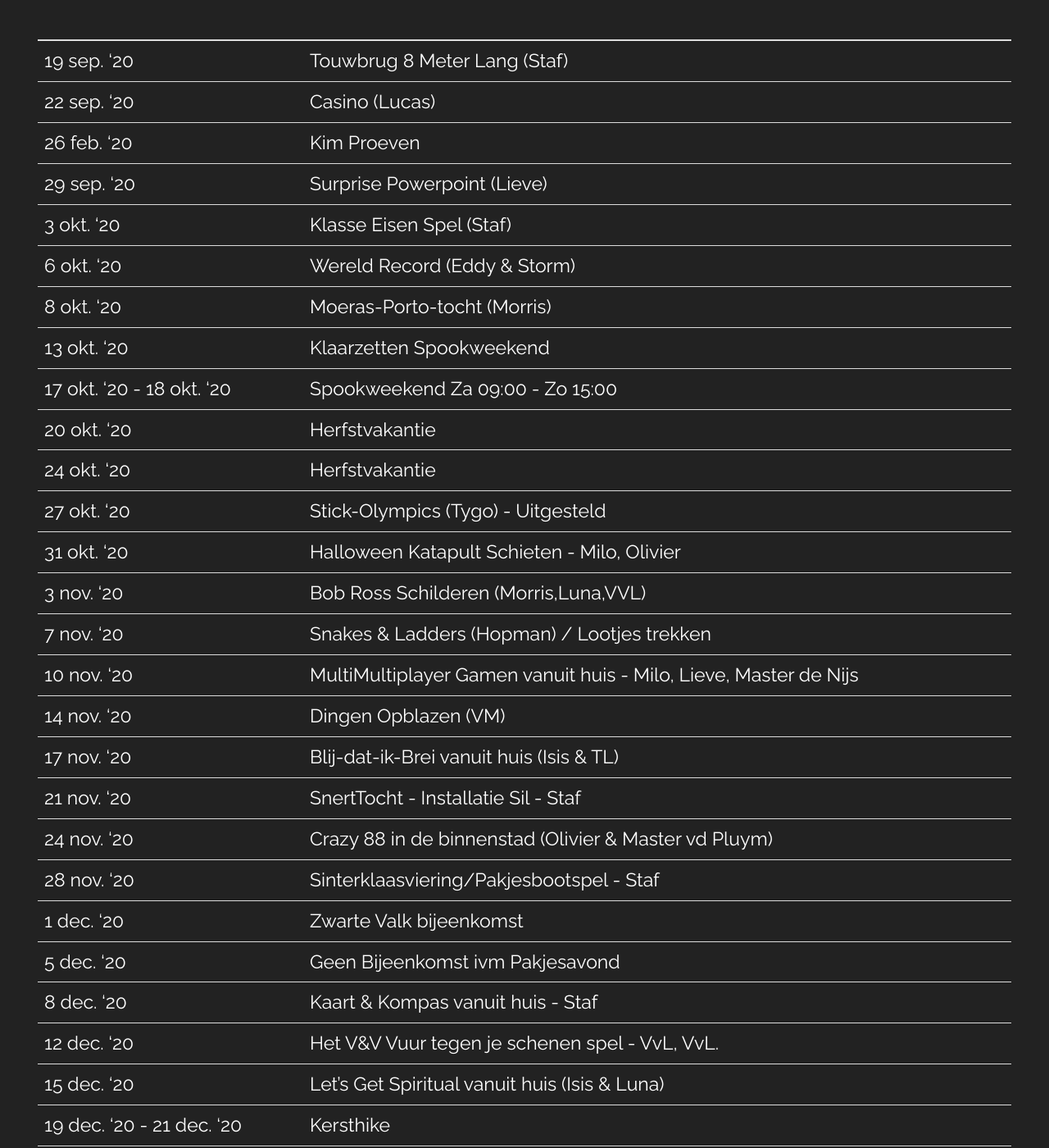
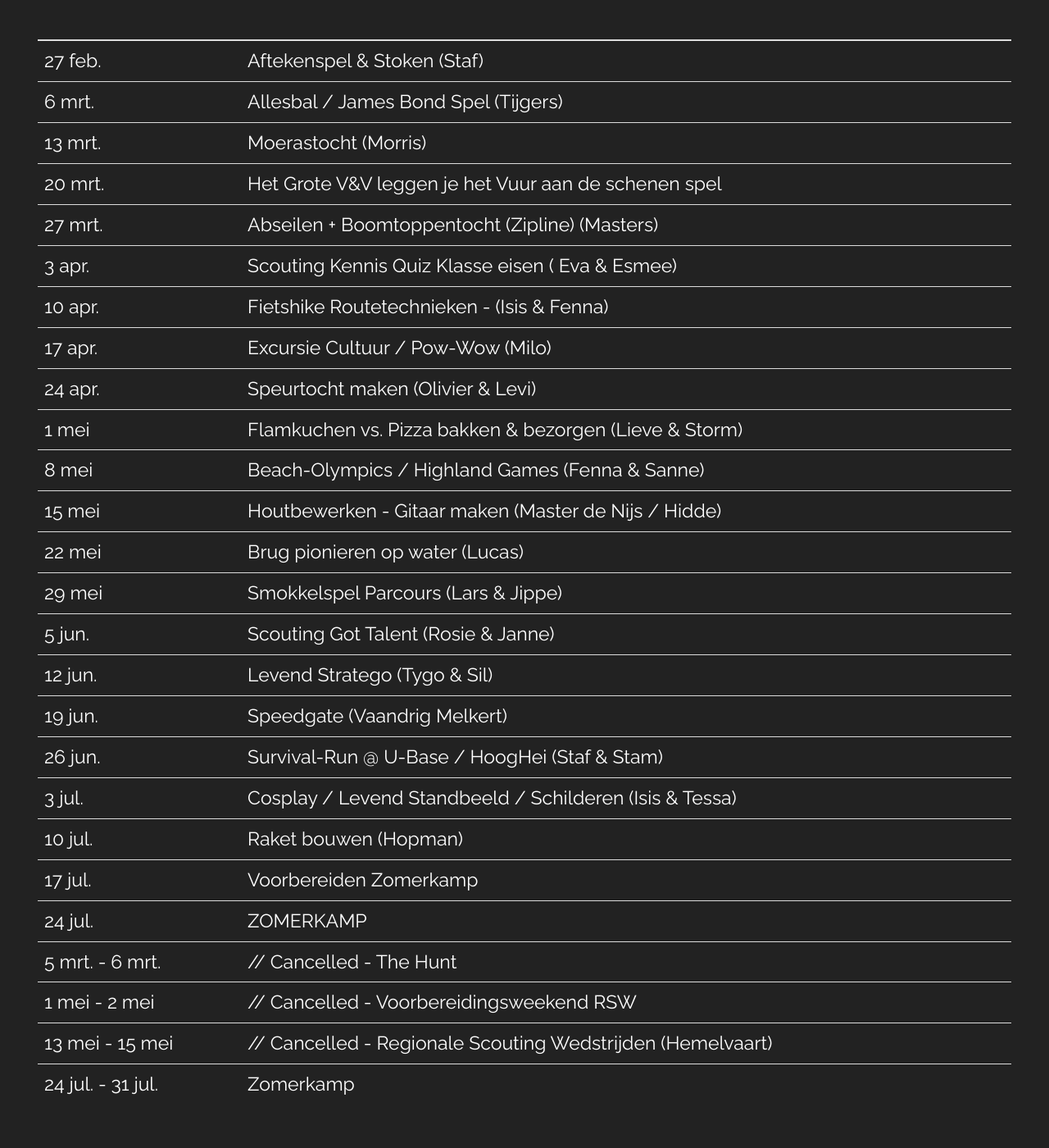
Before and after one commit to nognooitmeegemaakt/website, a Jekyll site: the page built from _agenda/scouts.md, in a window 1280 px wide and 1400 px high, scrolled down 426 px. Shown: the whole window at 82% size. Built offline with Jekyll 4.4.1, drawn with Linux system fonts in a browser that asks for light colours; some web fonts are replaced; some of the changed text lies outside the part shown.

Commit message:
Update scouts.md Agenda through CMS
By Guidon van den Berg (141.101.105.153)

```diff
--- a/_agenda/scouts.md
+++ b/_agenda/scouts.md
@@ -8,46 +8,36 @@ footer: ""
 
 Scouts Programma van September t/m December
 
-Aangepast op 31 oktober.
+Aangepast op 27 februari.
 
 | | |
 |---|---|
-| 19 sep. '20 | Touwbrug 8 Meter Lang (Staf) |
-| 22 sep. '20 | Casino (Lucas) |
-| 26 feb. '20 | Kim Proeven |
-| 29 sep. '20 | Surprise Powerpoint (Lieve) |
-| 3 okt. '20 | Klasse Eisen Spel (Staf) |
-| 6 okt. '20 | Wereld Record (Eddy & Storm) |
-| 8 okt. '20 | Moeras-Porto-tocht (Morris) |
-| 13 okt. '20 | Klaarzetten Spookweekend |
-| 17 okt. '20 - 18 okt. '20 | Spookweekend Za 09:00 - Zo 15:00 |
-| 20 okt. '20 | Herfstvakantie |
-| 24 okt. '20 | Herfstvakantie |
-| 27 okt. '20 | Stick-Olympics (Tygo) - Uitgesteld |
-| 31 okt. '20 | Halloween Katapult Schieten - Milo, Olivier |
-| 3 nov. '20 | Bob Ross Schilderen (Morris,Luna,VVL) |
-| 7 nov. '20 | Snakes & Ladders (Hopman) / Lootjes trekken |
-| 10 nov. '20 | MultiMultiplayer Gamen vanuit huis - Milo, Lieve, Master de Nijs |
-| 14 nov. '20 | Dingen Opblazen (VM) |
-| 17 nov. '20 | Blij-dat-ik-Brei vanuit huis (Isis & TL) |
-| 21 nov. '20 | SnertTocht - Installatie Sil - Staf |
-| 24 nov. '20 | Crazy 88 in de binnenstad (Olivier & Master vd Pluym) |
-| 28 nov. '20 | Sinterklaasviering/Pakjesbootspel - Staf |
-| 1 dec. '20 | Zwarte Valk bijeenkomst |
-| 5 dec. '20 | Geen Bijeenkomst ivm Pakjesavond |
-| 8 dec. '20 | Kaart & Kompas vanuit huis - Staf  |
-| 12 dec. '20 | Het V&V Vuur tegen je schenen spel - VvL, VvL. |
-| 15 dec. '20 | Let's Get Spiritual vanuit huis (Isis & Luna) |
-| 19 dec. '20 - 21 dec. '20 | Kersthike |
-| 22 dec. '20 - 5 jan. '21 | Kerstvakantie |
-| 8 jan. '21 | Nieuwjaarsborrel |
-| 9 jan. '21 | Overvliegen - 12:30-14:30 |
-| 12 jan. '21 | Programma Maken |
-| 15 jan. '21 | Culturele Excursie (Milo) |
-| 5 mrt. '21 - 6 mrt. '21 | The Hunt |
-| 1 mei '21 - 2 mei '21 | Voorbereidingsweekend RSW |
-| 13 mei '21 - 15 mei '21 | Regionale Scouting Wedstrijden (Hemelvaart) |
-| 24 jul. '21 - 31 jul. '21 | Zomerkamp |
+| 27 feb. | Aftekenspel & Stoken (Staf) |
+| 6 mrt. | Allesbal / James Bond Spel (Tijgers) |
+| 13 mrt. | Moerastocht (Morris) |
+| 20 mrt. | Het Grote V&V leggen je het Vuur aan de schenen spel |
+| 27 mrt. | Abseilen + Boomtoppentocht (Zipline)  (Masters)  |
+| 3 apr. | Scouting Kennis Quiz Klasse eisen ( Eva & Esmee) |
+| 10 apr. | Fietshike Routetechnieken - (Isis & Fenna) |
+| 17 apr. | Excursie Cultuur / Pow-Wow (Milo) |
+| 24 apr. | Speurtocht maken (Olivier & Levi) |
+| 1 mei | Flamkuchen vs. Pizza bakken & bezorgen (Lieve & Storm) |
+| 8 mei | Beach-Olympics / Highland Games (Fenna & Sanne) |
+| 15 mei | Houtbewerken - Gitaar maken (Master de Nijs / Hidde) |
+| 22 mei | Brug pionieren op water (Lucas) |
+| 29 mei | Smokkelspel Parcours (Lars & Jippe) |
+| 5 jun. | Scouting Got Talent (Rosie & Janne) |
+| 12 jun. | Levend Stratego (Tygo & Sil) |
+| 19 jun. | Speedgate (Vaandrig Melkert) |
+| 26 jun. | Survival-Run @ U-Base / HoogHei (Staf & Stam) |
+| 3 jul. | Cosplay / Levend Standbeeld / Schilderen (Isis & Tessa) |
+| 10 jul. | Raket bouwen (Hopman) |
+| 17 jul. | Voorbereiden Zomerkamp |
+| 24 jul. | ZOMERKAMP |
+| 5 mrt. - 6 mrt. | // Cancelled - The Hunt |
+| 1 mei - 2 mei | // Cancelled - Voorbereidingsweekend RSW |
+| 13 mei - 15 mei | // Cancelled - Regionale Scouting Wedstrijden (Hemelvaart) |
+| 24 jul. - 31 jul. | Zomerkamp |
 {: .table :}
 
 {{ page.footer }}
```
